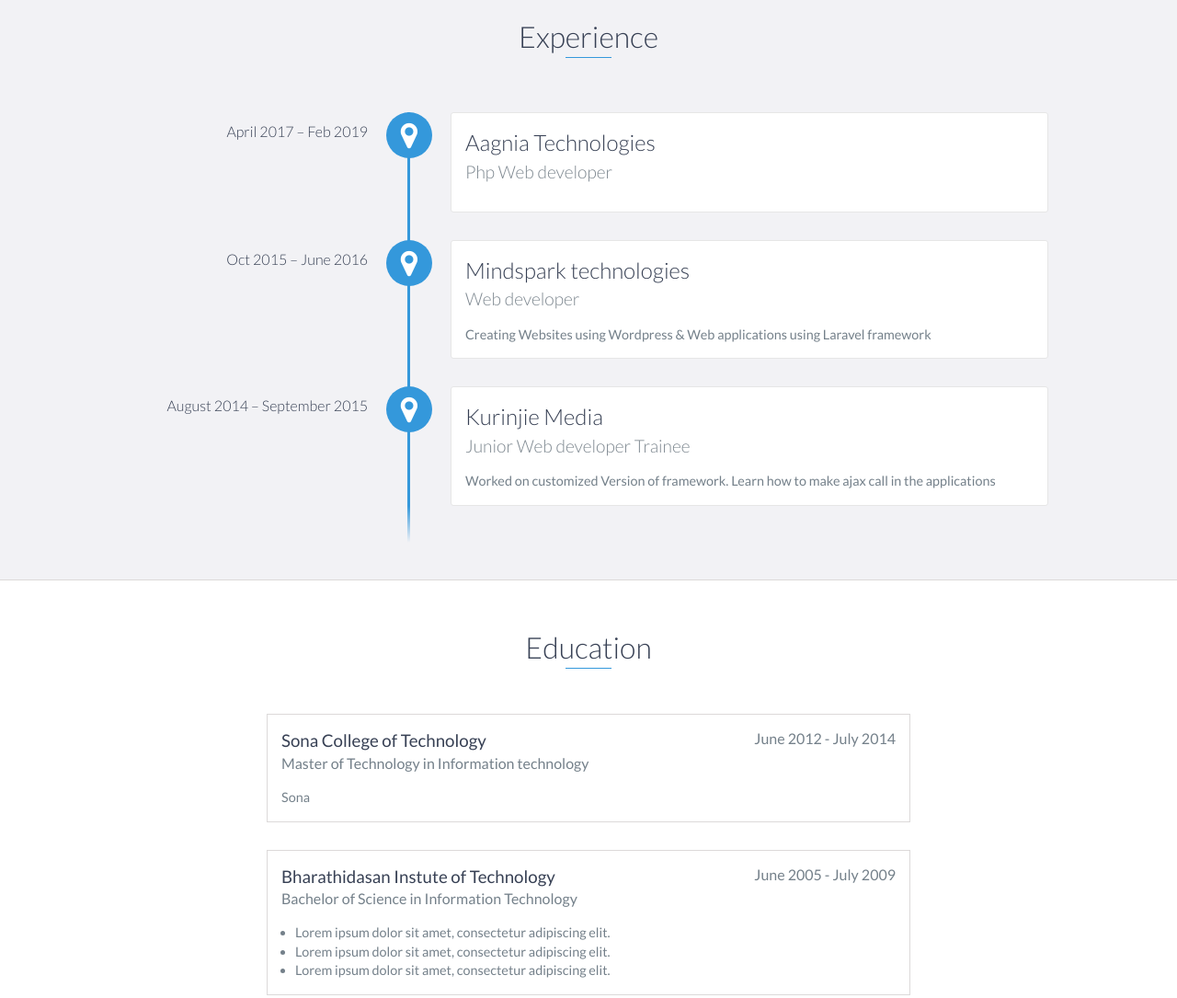
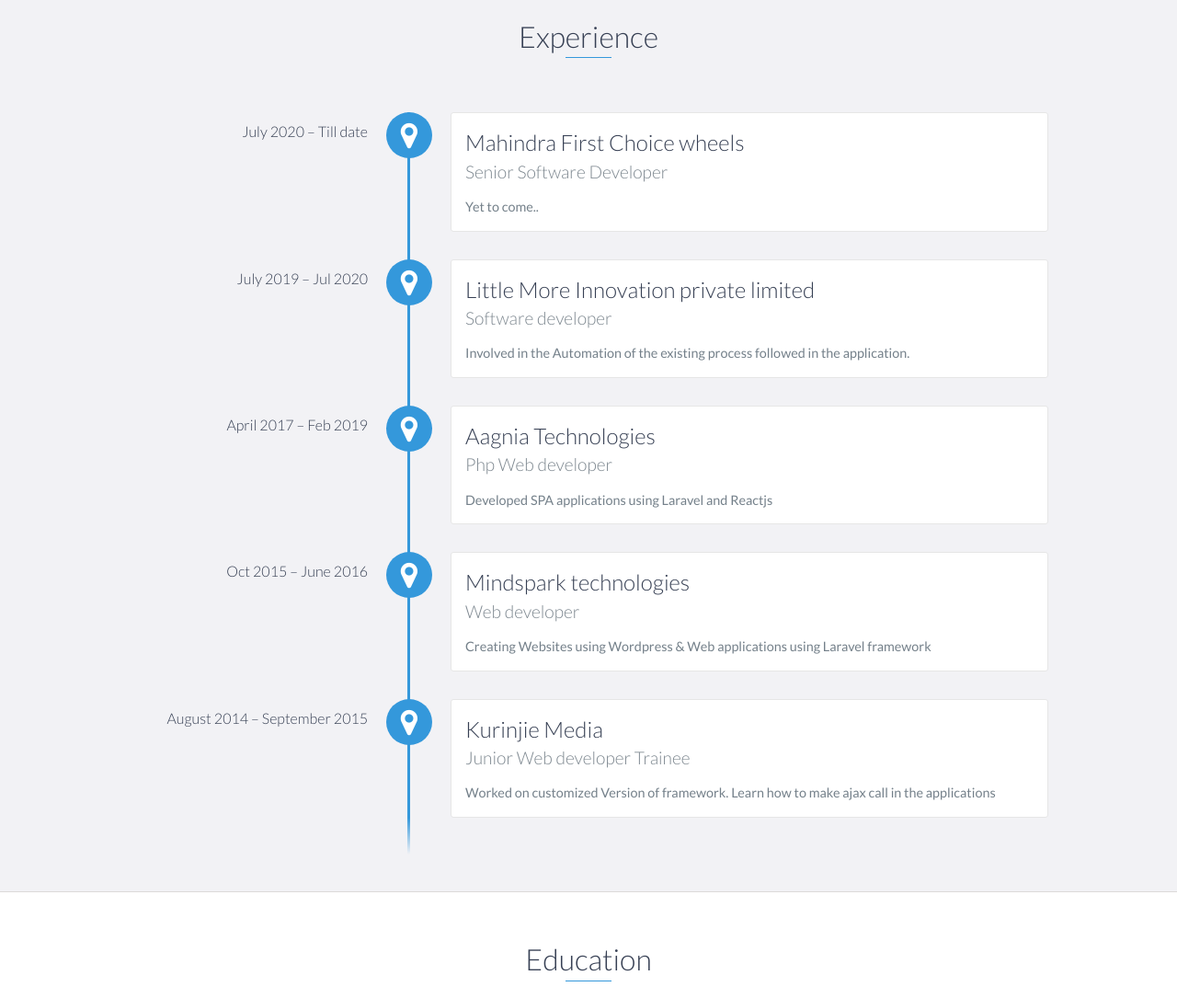
Before and after one commit to aravinth4blue/aravinth4blue.github.io, a website: page index.html in a window 1280 px wide. Shown: the part 1060-2145 px from the top of the page at 92% size. Drawn offline with nearby package versions, Linux system fonts and the light colour scheme.

Commit message:
New company added

```diff
--- a/index.html
+++ b/index.html
@@ -92,10 +92,24 @@
     <div id="experience" class="background-alt">
         <h2 class="heading">Experience</h2>
         <div id="experience-timeline">
+        <div data-date="July 2020 – Till date">
+                        <h3>Mahindra First Choice wheels</h3>
+                        <h4>Senior Software Developer</h4>
+                        <p>
+                             Yet to come..
+                        </p>
+                    </div>
+        <div data-date="July 2019 – Jul 2020">
+                        <h3>Little More Innovation private limited</h3>
+                        <h4>Software developer</h4>
+                        <p>
+                             Involved in the Automation of the existing process followed in the application.
+                        </p>
+                    </div>
             <div data-date="April 2017 – Feb 2019">
                         <h3>Aagnia Technologies</h3>
                         <h4>Php Web developer</h4>
-                        <p>
+                        <p>Developed SPA applications using Laravel and Reactjs
 
                         </p>
                     </div>
```
